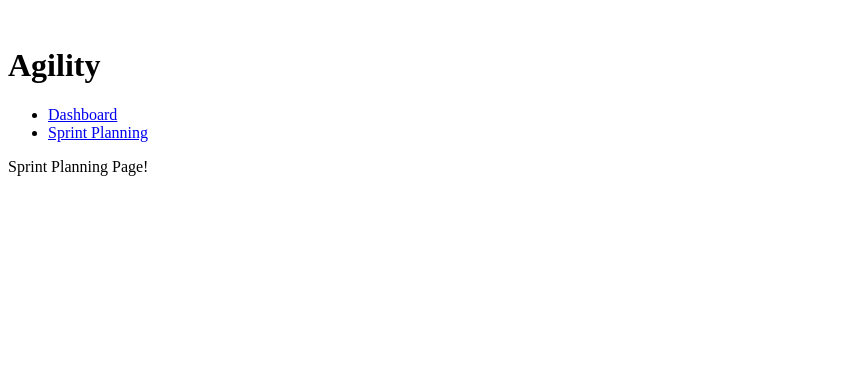
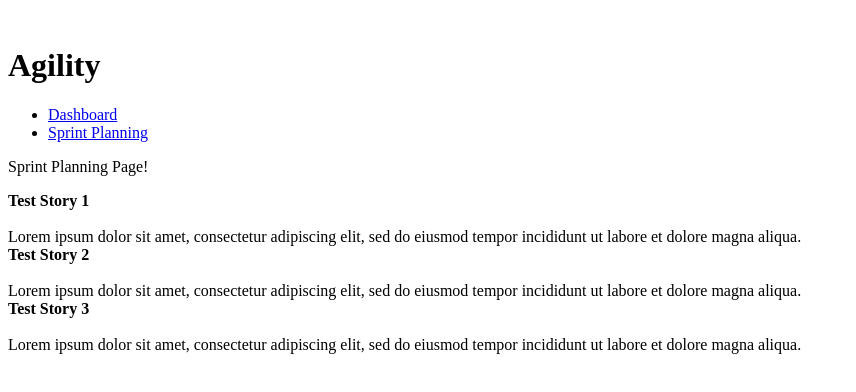
Before and after one commit to josephbozarth/Team-DoItNow, a React app in the folder client/: page /app/sprint-planning in a window 1280 px wide. Shown: the top 392 px of the page, without its empty margins (0-856 px from the left). Built offline with nearby package versions, Linux system fonts and the light colour scheme; the HTML template or start-up script is replaced by a standard one.

Commit message:
Added story view, welcome widget, fake model on sprint planning page.

```diff
--- a/client/pages/Dashboard.jsx
+++ b/client/pages/Dashboard.jsx
@@ -1,9 +1,16 @@
 import React from 'react';
 import {render} from 'react-dom';
+
+import WelcomeWidget from '../widgets/WelcomeWidget.jsx';
 
 export default
 class Dashboard extends React.Component {
     render () {
-        return <p>Dashboard Page!</p>;
+        return (<div>
+            <p>Dashboard Page!</p>
+            <div>
+                <WelcomeWidget user="Steven" />
+            </div>
+        </div>);
     }
 }
--- a/client/pages/SprintPlanning.jsx
+++ b/client/pages/SprintPlanning.jsx
@@ -1,9 +1,37 @@
 import React from 'react';
 import {render} from 'react-dom';
 
+import StoryView from '../views/StoryView.jsx';
+
 export default
 class SprintPlanning extends React.Component {
+
+    constructor (props) {
+        super(props);
+        this.state = {
+            stories: [
+                {
+                    name: "Test Story 1",
+                    description: "Lorem ipsum dolor sit amet, consectetur adipiscing elit, sed do eiusmod tempor incididunt ut labore et dolore magna aliqua."
+                },
+                {
+                    name: "Test Story 2",
+                    description: "Lorem ipsum dolor sit amet, consectetur adipiscing elit, sed do eiusmod tempor incididunt ut labore et dolore magna aliqua."
+                },
+                {
+                    name: "Test Story 3",
+                    description: "Lorem ipsum dolor sit amet, consectetur adipiscing elit, sed do eiusmod tempor incididunt ut labore et dolore magna aliqua."
+                },
+            ]
+        };
+    }
+
     render () {
-        return <p>Sprint Planning Page!</p>;
+        return (<div>
+            <p>Sprint Planning Page!</p>
+            <div>
+                {this.state.stories.map(story => <StoryView item={story} display="tile" />)}
+            </div>
+        </div>);
     }
 }
--- /dev/null
+++ b/client/views/StoryView.jsx
@@ -0,0 +1,14 @@
+import React from 'react';
+import {render} from 'react-dom';
+
+export default
+class StoryView extends React.Component {
+    render () {
+        if (this.props.display === 'tile') {
+            return (<div className="widget story-tile">
+                <b>{this.props.item.name}</b><br /><br />
+                {this.props.item.description}
+            </div>);
+        }
+    }
+}
--- /dev/null
+++ b/client/widgets/WelcomeWidget.jsx
@@ -0,0 +1,11 @@
+import React from 'react';
+import {render} from 'react-dom';
+
+export default
+class WelcomeWidget extends React.Component {
+    render () {
+        return (<div className="widget welcome-widget">
+            <span>Welcome, {this.props.user}</span>
+        </div>);
+    }
+}
```
Also changed, not shown: client/App.jsx (+6 -2 lines), client/main.scss (+13 -0 lines).
